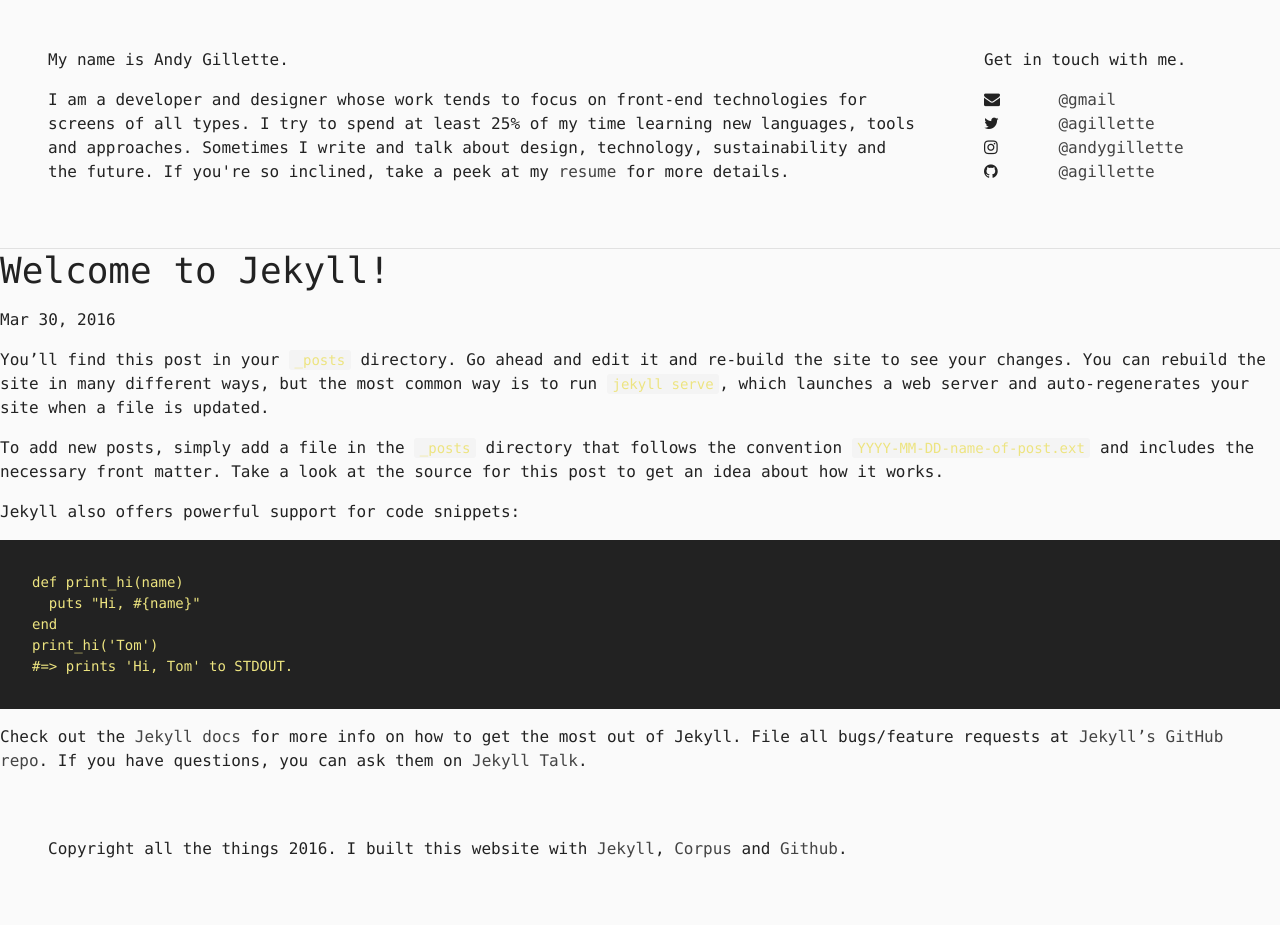
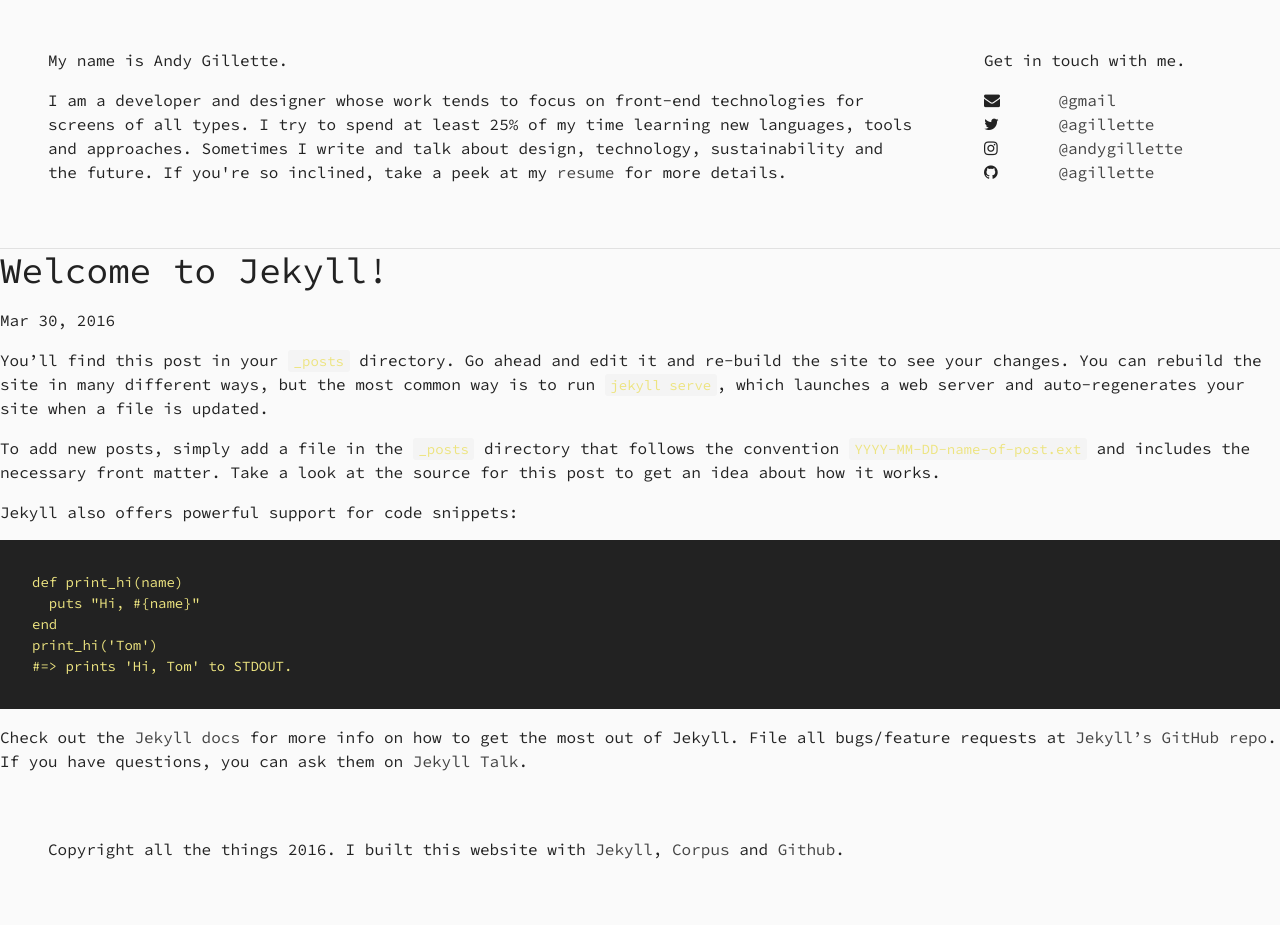
Before and after one commit to agillette/agillette.github.com, a Jekyll site: the page built from _posts/2016-03-30-welcome-to-jekyll.markdown, in a window 1280 px wide. Built offline with Jekyll 4.4.1, drawn with Linux system fonts in a browser that asks for light colours; nearby versions of some CDN libraries; some web fonts are replaced.

Commit message:
Typography Fix

```diff
--- a/_includes/head.html
+++ b/_includes/head.html
@@ -8,6 +8,7 @@
 
   <link rel="stylesheet" href="{{ "/css/main.css" | prepend: site.baseurl }}">
   <link rel="stylesheet" href="https://maxcdn.bootstrapcdn.com/font-awesome/4.5.0/css/font-awesome.min.css">
+  <link href='https://fonts.googleapis.com/css?family=Source+Code+Pro' rel='stylesheet' type='text/css'>
   <link rel="canonical" href="{{ page.url | replace:'index.html','' | prepend: site.baseurl | prepend: site.url }}">
   <link rel="alternate" type="application/rss+xml" title="{{ site.title }}" href="{{ "/feed.xml" | prepend: site.baseurl | prepend: site.url }}">
 </head>
--- a/_sass/_typography.scss
+++ b/_sass/_typography.scss
@@ -2,9 +2,8 @@
 //  Typography
 //====================================================
 
-@font-face { font-family: 'Office Code Pro'; src: url('../fonts/OfficeCodePro-Regular.woff'); }
-$base-font: 'Office Code Pro', Monaco, Consolas, monospace !default;
-$mono-font: 'Office Code Pro', Monaco, Consolas, monospace !default;
+$base-font: 'Source Code Pro', Monaco, Consolas, monospace !default;
+$mono-font: 'Source Code Pro', Monaco, Consolas, monospace !default;
 $base-font-size: 1rem !default;
 $base-line-height: 1.6 !default;
 
```
